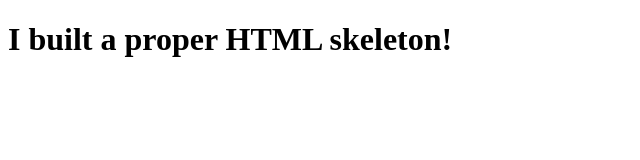
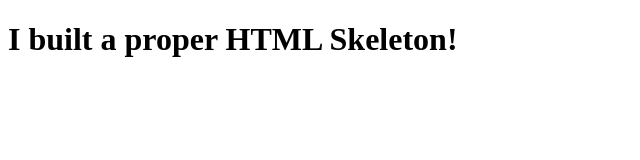
Before and after one commit to mosesr-kim/prep-0421-code-solutions, a website: page prep-html-skeleton/index.html in a window 1280 px wide. Shown: the full height of the page, 0-640 px from the left. Drawn offline with Linux system fonts and the light colour scheme.

Commit message:
Completed prep-html-skeleton 04/20/21 1:24pm.

```diff
--- a/prep-html-skeleton/index.html
+++ b/prep-html-skeleton/index.html
@@ -6,7 +6,7 @@
 </head>
 
 <body>
-  <h1>I built a proper HTML skeleton!</h1>
+  <h1>I built a proper HTML Skeleton!</h1>
 </body>
 
 </html>
```
